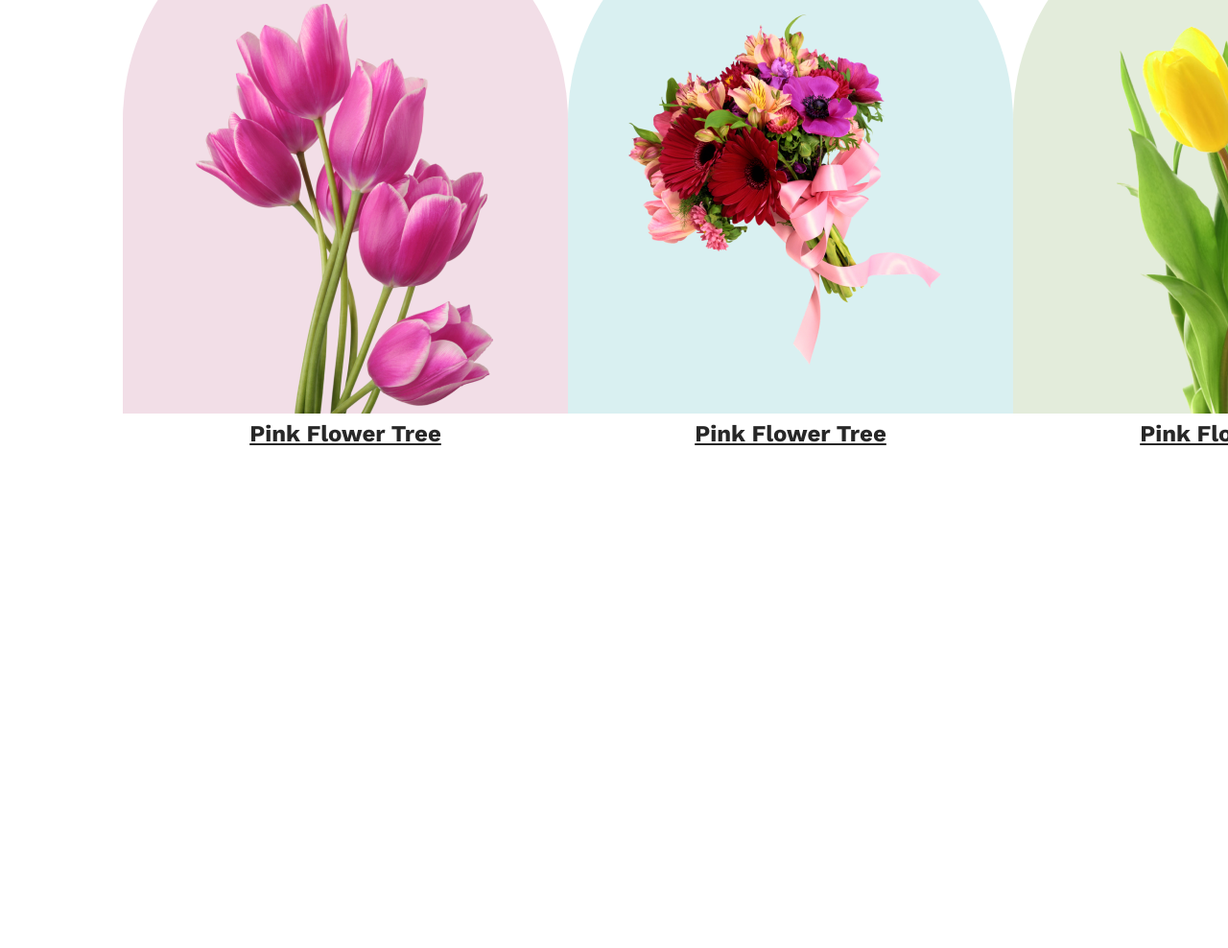
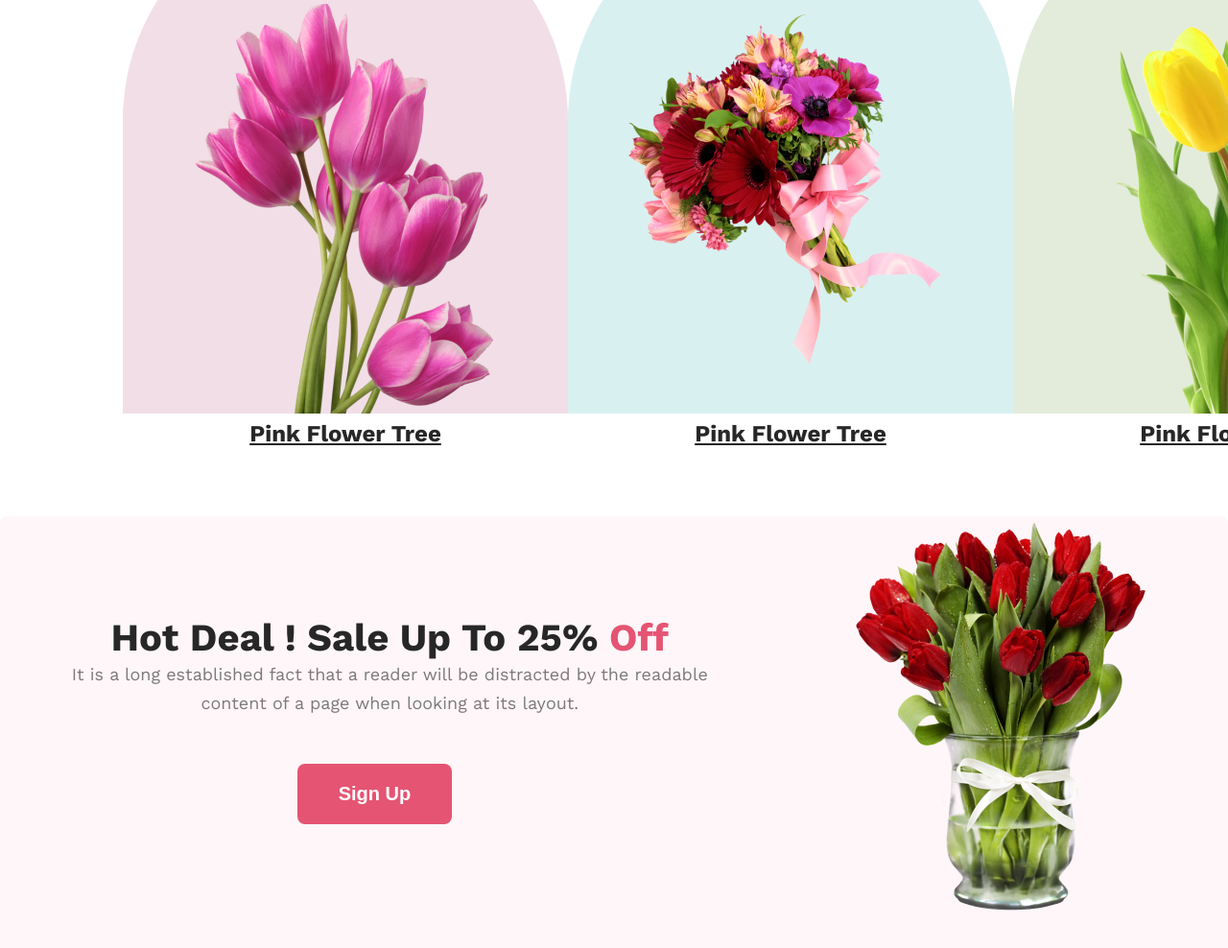
Before and after one commit to tahmidurrahmann/assignment-repo, a plain HTML site: page index.html in a window 1280 px wide. Shown: the part 1157-2145 px from the top of the page at 96% size. Before the commit the page ends 1695 px from the top, so only its background shows below. Drawn offline with nearby package versions, Linux system fonts and the light colour scheme.

Commit message:
added the third section

```diff
--- a/index.html
+++ b/index.html
@@ -47,7 +47,16 @@
 
         </section>
         <section class="third-section">
-
+            <div class="second-container">
+            <div class="middle-title">
+            <h1 class="fourth-heading">Hot Deal ! Sale Up To 25% <span class="off"> Off </span></h1>
+            <p class="second-paragraph">It is a long established fact that a reader will be distracted by the readable <br>content of a page when looking at its layout.</p>
+            <button class="btn prime">Sign Up</button>
+            </div>
+            <div class="image-container">
+                <img src="./Flower Asset/pngwing 8.png" alt="">
+            </div>
+            </div>
         </section>
     </main>
     <footer>
--- a/styles/index.css
+++ b/styles/index.css
@@ -97,3 +97,25 @@ font-weight: 700;
 line-height: 35px;
 text-decoration-line: underline;
 }
+.third-section{
+    height: 60vh;
+    border-radius: 8px;
+    background-color: rgba(229, 84, 115, 0.05);
+}
+.second-container{
+    display: flex;
+    align-items: center;
+    justify-content: space-around;
+}
+.fourth-heading{
+    color: #272727;
+font-size: 40px;
+font-weight: 800;
+text-align: center;
+}
+.off{
+    color: #E55473
+}
+.prime{
+    margin-left: 235px;
+}
```
